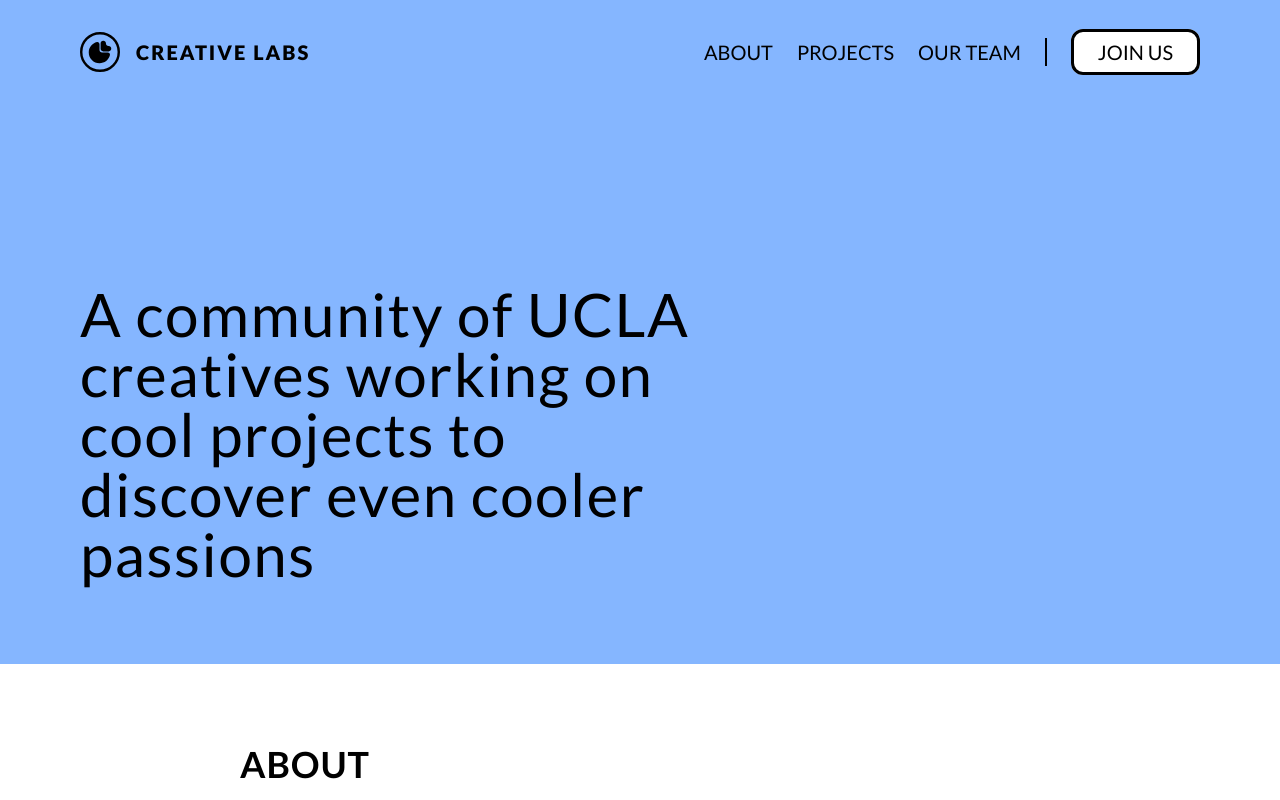
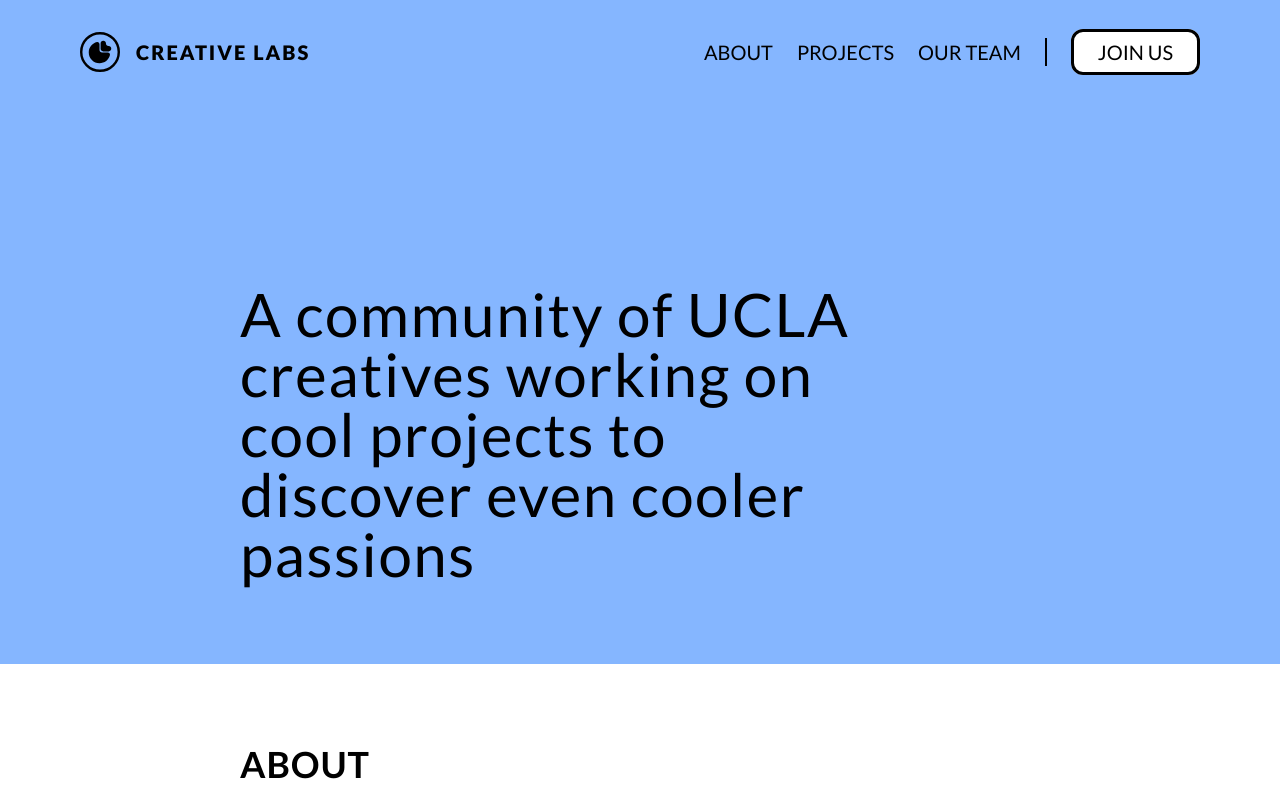
Before and after one commit to UCLA-Creative-Labs/sunshine, a Next.js app: page / in a window 1280 px wide. Shown: the top 800 px of the page. Built offline with nearby package versions, Linux system fonts and the light colour scheme.

Commit message:
fix homepage splash padding

```diff
--- a/src/app/(root)/HomepageSplash.tsx
+++ b/src/app/(root)/HomepageSplash.tsx
@@ -1,6 +1,6 @@
 export default function HomepageSplash() {
     return (
-        <div id="splash" className="flex flex-col justify-end min-h-[70vh] min-w-full bg-[#85b6ff] dark:bg-[#000000] p-10 lg:px-20 lg:py-20">
+        <div id="splash" className="flex flex-col justify-end min-h-[70vh] min-w-full bg-[#85b6ff] dark:bg-[#000000] p-10 md:px-20 xl:px-60 lg:py-20">
             <div>
                 <h1 id="blurb" className="text-3xl sm:text-5xl lg:text-6xl tracking-wide lg:w-[80vw] xl:w-[50vw]">
                     A community of UCLA creatives working on cool projects to discover even cooler passions
--- a/src/components/GenericCard.tsx
+++ b/src/components/GenericCard.tsx
@@ -32,7 +32,7 @@ export default function GenericCard({ title, description, imgSrc='/card_icons/wh
                     >
                         {title}
                     </h1>
-                    <h1 className={`text-3xl group-hover:translate-x-10 transition ease-in-out duration-100 delay-50 ${lato.className}`}>➔</h1>
+                    <h1 className={`text-3xl group-hover:translate-x-4 transition ease-in-out duration-100 delay-50 ${lato.className}`}>➔</h1>
                 </div>
                 <p
                     className="text-xl"
```
